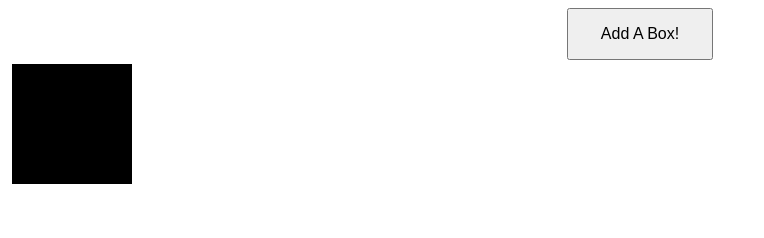
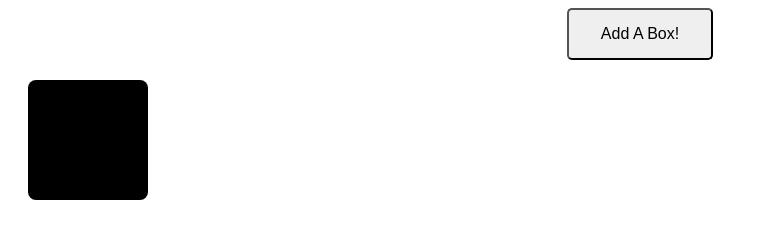
Before and after one commit to Bcaskey/Day_4_Lab, a plain HTML site: page index.html in a window 1280 px wide. Both pictures are taken after a click on the button "Add A Box!". Shown: the whole page, without its empty margins (0-764 px from the left). Drawn offline with Linux system fonts and the light colour scheme.

Commit message:
border update

```diff
--- a/styles.css
+++ b/styles.css
@@ -7,17 +7,19 @@
     font-size: 20px;
     text-align: center;
     padding-top: 40px;
-    margin: 4px;
+    margin: 20px;
     float: left;
+    border-radius: 8px;
 }
 
 .myButton {
-    padding: 15px 32px;
+    padding: 15px 32px 15px 32px;
     text-align: center;
     text-decoration: none;
     font-size: 16px;
     margin: auto;
     display: block;
+    border-radius: 5px;
 }
 
 .myPara {
```
